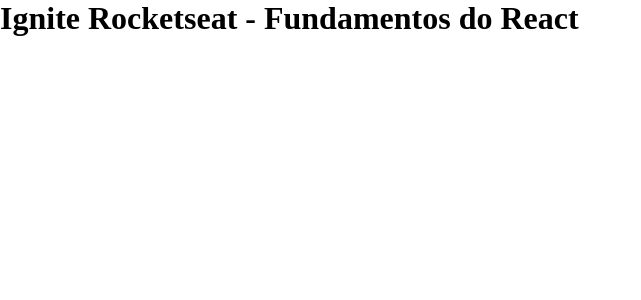
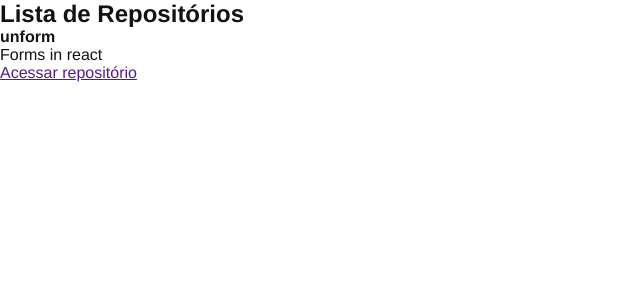
Before and after one commit to hirvin-faria/ignite-github-explorer, a React app: page / in a window 1280 px wide. Shown: the top 300 px of the page, without its empty margins (0-641 px from the left). Built offline with nearby package versions, Linux system fonts and the light colour scheme; the HTML template or start-up script is replaced by a standard one.

Commit message:
feat: incluindo primeiro componente react do projeto

```diff
--- a/src/App.jsx
+++ b/src/App.jsx
@@ -1,7 +1,8 @@
+import { RepositoryList } from './components/RepositoryList';
 import './styles/global.scss';
 
 function App() {
-    return <h1>Ignite Rocketseat - Fundamentos do React</h1>
+    return <RepositoryList />
 }
 
 export default App;
--- /dev/null
+++ b/src/components/RepositoryList.jsx
@@ -0,0 +1,15 @@
+export function RepositoryList() {
+    return (
+        <section className="repository-list">
+            <h1>Lista de Repositórios</h1>
+            <ul>
+                <li>
+                    <strong>unform</strong>
+                    <p>Forms in react</p>
+
+                    <a href="">Acessar repositório</a>
+                </li>
+            </ul>
+        </section>
+    )
+}
--- a/src/styles/global.scss
+++ b/src/styles/global.scss
@@ -5,5 +5,6 @@
 }
 
 body {
-    font: Arial, Helvetica, sans-serif;
+    font: 16px "Helvetica Neue", Arial, sans-serif;
+    color: #121214;
 }
```
